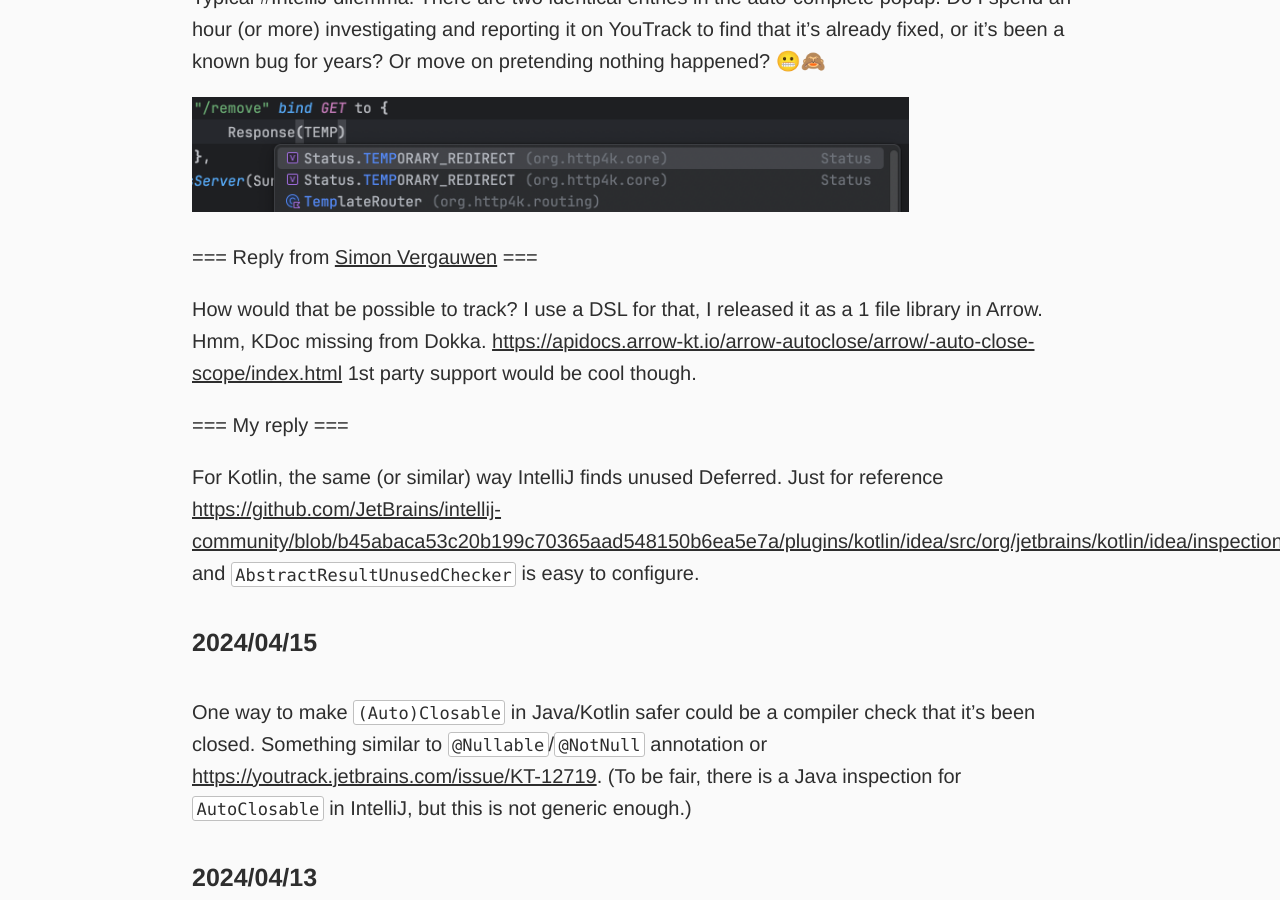
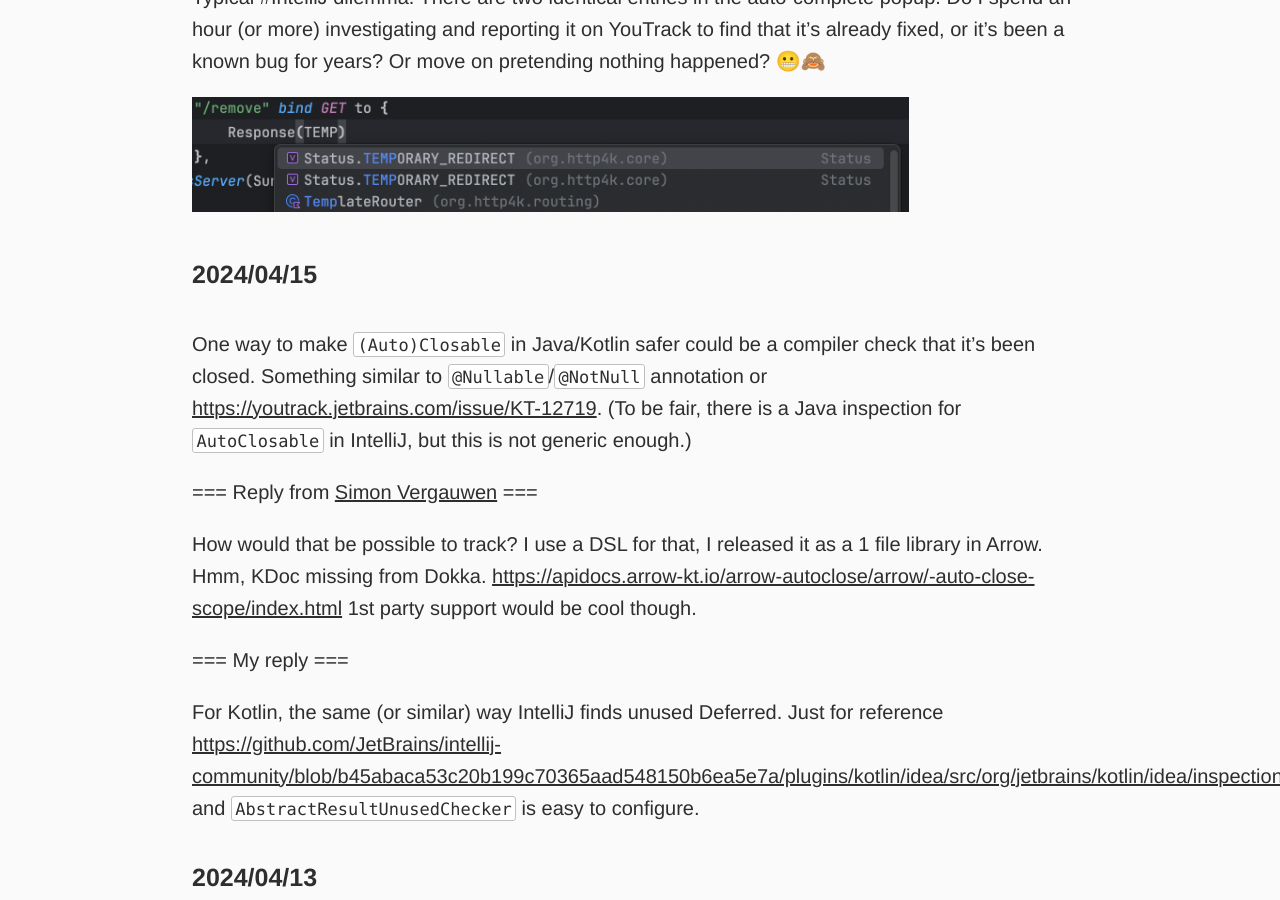
Before and after one commit to dkandalov/dkandalov.github.io, a Jekyll site: the page built from micro-blog.md, in a window 1280 px wide and 900 px high, scrolled down 205 px. Built offline with Jekyll 4.4.1, drawn with Linux system fonts in a browser that asks for light colours; part of the change alters nothing that is shown.

```diff
--- a/micro-blog.md
+++ b/micro-blog.md
@@ -8,6 +8,9 @@ Typical #IntelliJ dilemma. There are two identical entries in the auto-complete
 
 <img src="../assets/images/micro-blog/2024-04-16.png" width="80%" height="80%"/>
 
+#### 2024/04/15
+One way to make `(Auto)Closable` in Java/Kotlin safer could be a compiler check that it's been closed. Something similar to `@Nullable`/`@NotNull` annotation or <https://youtrack.jetbrains.com/issue/KT-12719>. (To be fair, there is a Java inspection for `AutoClosable` in IntelliJ, but this is not generic enough.)
+
 === Reply from [Simon Vergauwen](https://twitter.com/vergauwen_simon) ===
 
 How would that be possible to track? I use a DSL for that, I released it as a 1 file library in Arrow.
@@ -17,9 +20,6 @@ Hmm, KDoc missing from Dokka. <https://apidocs.arrow-kt.io/arrow-autoclose/arrow
 === My reply ===
 
 For Kotlin, the same (or similar) way IntelliJ finds unused Deferred. Just for reference <https://github.com/JetBrains/intellij-community/blob/b45abaca53c20b199c70365aad548150b6ea5e7a/plugins/kotlin/idea/src/org/jetbrains/kotlin/idea/inspections/coroutines/DeferredResultUnusedInspection.kt#L17> and `AbstractResultUnusedChecker` is easy to configure.
-
-#### 2024/04/15
-One way to make `(Auto)Closable` in Java/Kotlin safer could be a compiler check that it's been closed. Something similar to `@Nullable`/`@NotNull` annotation or <https://youtrack.jetbrains.com/issue/KT-12719>. (To be fair, there is a Java inspection for `AutoClosable` in IntelliJ, but this is not generic enough.)
 
 #### 2024/04/13
 Why JDK has `(Auto)Closable` interfaces but nothing like `Disposable` (e.g. see <https://github.com/JetBrains/intellij-community/blob/idea/222.3739.54/platform/util/src/com/intellij/openapi/Disposable.java>; not to be confused with `IDisposable` in C#) or similar pattern to pass the parent resource owner as a parameter so that it's harder to forget to close the `Closable`? 🧐
```
